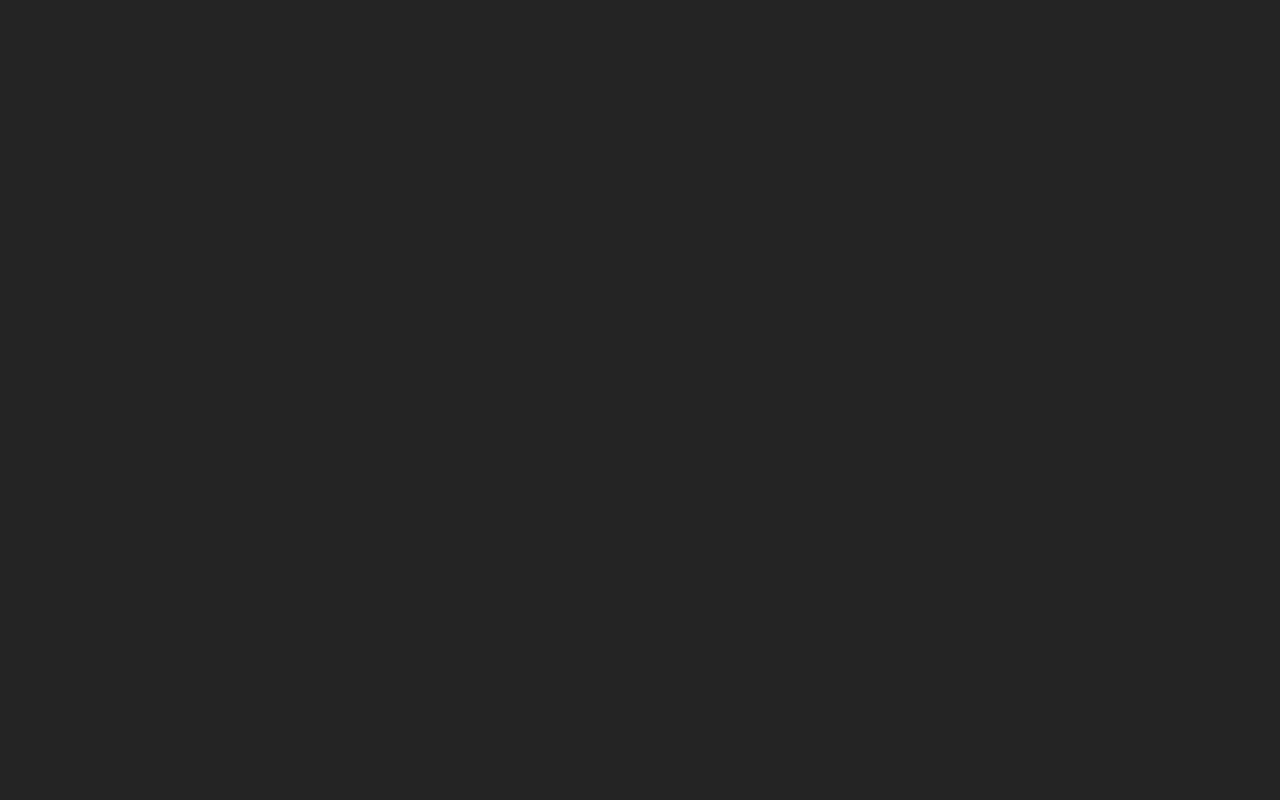
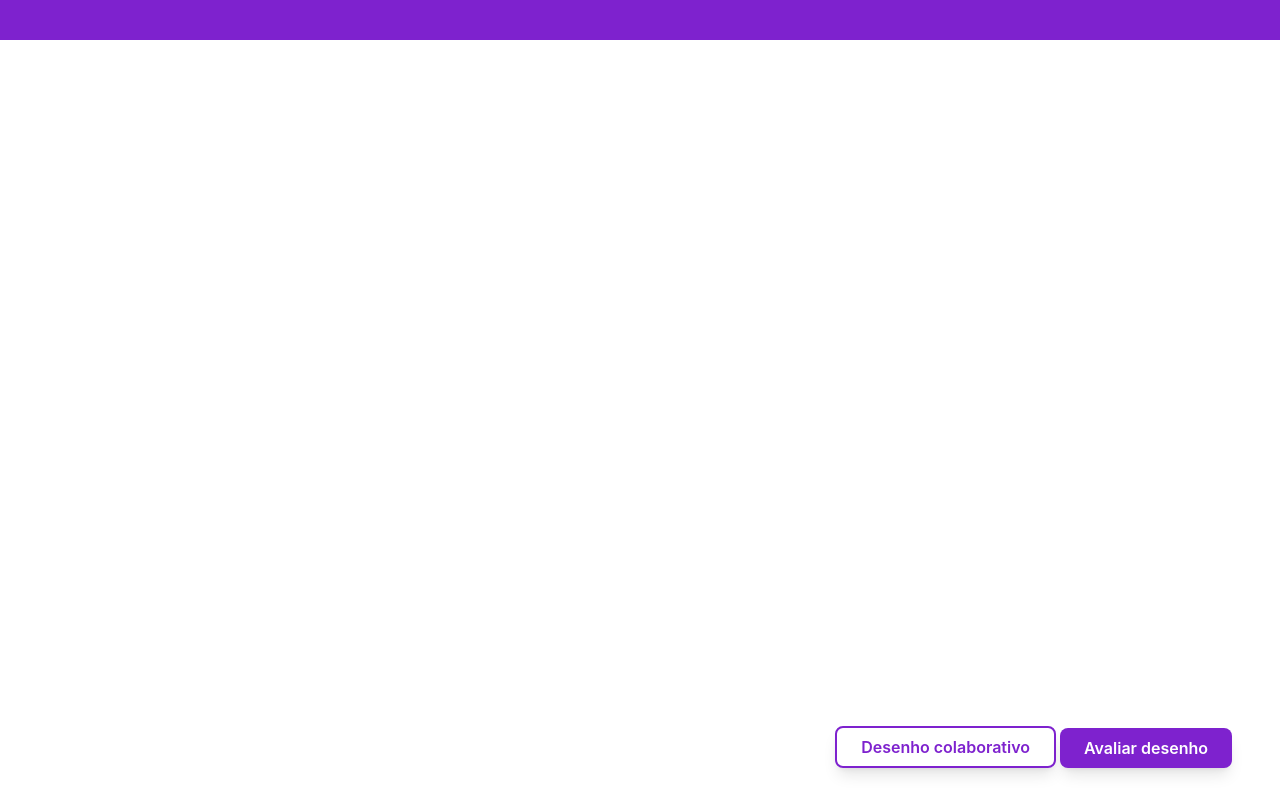
Before and after one commit to giovannimaffeo/melody_muse_frontend, a React (Vite) app: page /evaluation in a window 1280 px wide. Before the commit this address had no page. Built offline with nearby package versions, Linux system fonts and the light colour scheme.

Commit message:
feat: evaluation page

```diff
--- a/src/App.tsx
+++ b/src/App.tsx
@@ -6,6 +6,7 @@ import HomePage from './pages/HomePage';
 import TargetDrawingPage from './pages/TargetDrawingPage';
 import CountdownPage from './pages/CutDownPage';
 import CollaborativeDrawingPage from './pages/CollaborativeDrawingPage';
+import EvaluationPage from './pages/EvaluationPage';
 
 const App = () => {
   return (
@@ -16,6 +17,7 @@ const App = () => {
           <Route path='/target-drawing' element={<TargetDrawingPage />} />
           <Route path='/cutdown' element={<CountdownPage />} />
           <Route path='/collaborative-drawing' element={<CollaborativeDrawingPage />} />
+          <Route path='/evaluation' element={<EvaluationPage />} />
         </Routes>
       </DrawingProvider>
     </Router>
--- /dev/null
+++ b/src/components/CollaborativeDrawingCanvas.tsx
@@ -0,0 +1,61 @@
+import React from 'react';
+
+import DrawingCanvas from '../components/DrawingCanvas';
+import { Stroke } from '../interfaces/stroke';
+
+interface CollaborativeDrawingCanvasProps {
+	addCompletedStrokes: (completedStrokes: Stroke[]) => void;
+	removeCompletedStroke: (stroke: Stroke) => void;
+	removeAllCompletedStrokes: () => void;
+	readOnlyStrokes?: Stroke[];
+};
+
+const CollaborativeDrawingCanvas: React.FC<CollaborativeDrawingCanvasProps> = ({
+	addCompletedStrokes,
+	removeCompletedStroke,
+	removeAllCompletedStrokes,
+	readOnlyStrokes
+}) => {
+  return (
+    <div className='grid grid-cols-2 grid-rows-2 h-full w-full'>
+			<div className='border border-black'>
+				<DrawingCanvas
+					addCompletedStrokes={addCompletedStrokes}
+					removeCompletedStroke={removeCompletedStroke}
+					removeAllCompletedStrokes={removeAllCompletedStrokes}
+					isFullSize={false}
+					readOnlyStrokes={readOnlyStrokes}
+				/>
+			</div>
+			<div className='border border-black'>
+				<DrawingCanvas
+					addCompletedStrokes={addCompletedStrokes}
+					removeCompletedStroke={removeCompletedStroke}
+					removeAllCompletedStrokes={removeAllCompletedStrokes}
+					isFullSize={false}
+					readOnlyStrokes={readOnlyStrokes}
+				/>
+			</div>
+			<div className='border border-black'>
+				<DrawingCanvas
+					addCompletedStrokes={addCompletedStrokes}
+					removeCompletedStroke={removeCompletedStroke}
+					removeAllCompletedStrokes={removeAllCompletedStrokes}
+					isFullSize={false}
+					readOnlyStrokes={readOnlyStrokes}
+				/>
+			</div>
+			<div className='border border-black'>
+				<DrawingCanvas
+					addCompletedStrokes={addCompletedStrokes}
+					removeCompletedStroke={removeCompletedStroke}
+					removeAllCompletedStrokes={removeAllCompletedStrokes}
+					isFullSize={false}
+					readOnlyStrokes={readOnlyStrokes}
+				/>
+			</div>
+    </div>
+  );
+};
+
+export default CollaborativeDrawingCanvas;
--- a/src/components/DrawingCanvas.tsx
+++ b/src/components/DrawingCanvas.tsx
@@ -17,14 +17,15 @@ interface DrawingCanvasProps {
   addCompletedStrokes?: (completedStrokes: Stroke[]) => void;
   removeCompletedStroke?: (stroke: Stroke) => void;
   removeAllCompletedStrokes?: () => void;
+  readOnlyStrokes?: Stroke[];
 };
 
 const DrawingCanvas: React.FC<DrawingCanvasProps> = ({
   isFullSize = true,
-  isReadOnly = false,
   addCompletedStrokes,
   removeCompletedStroke,
-  removeAllCompletedStrokes
+  removeAllCompletedStrokes,
+  readOnlyStrokes
 }) => {
   const canvasRef = useRef<HTMLCanvasElement | null>(null);
   const contextRef = useRef<CanvasRenderingContext2D | null>(null);
@@ -38,6 +39,7 @@ const DrawingCanvas: React.FC<DrawingCanvasProps> = ({
   });
   const [playingColors, setPlayingColors] = useState<Color[]>([]);
   const isToolBrush = tool === 'brush';
+  const isReadOnly = readOnlyStrokes !== undefined;
 
   const handleChangeTool = (tool: 'brush' | 'eraser') => {
     setTool(tool);
@@ -360,6 +362,10 @@ const DrawingCanvas: React.FC<DrawingCanvasProps> = ({
       context.strokeStyle = brushStyle.color.hex;
       contextRef.current = context;
     };
+
+    if (readOnlyStrokes) {
+      readOnlyStrokes.forEach((readOnlyStroke) => drawStroke(readOnlyStroke));
+    };
   }, []);
 
   return (
@@ -371,6 +377,7 @@ const DrawingCanvas: React.FC<DrawingCanvasProps> = ({
         handleChangeTool={handleChangeTool}
         setTool={setTool}
         clearCanvas={clearCanvas}
+        isReadOnly={isReadOnly}
       />
       <div
         onMouseDown={() => openDrawingToolMenu && setOpenDrawingToolMenu(false)}
--- a/src/components/FinishDrawButton.tsx
+++ b/src/components/FilledButton.tsx
@@ -1,18 +1,19 @@
 import React from 'react';
 
-interface FinishDrawButtonProps {
+interface FilledButtonProps {
+  title: string;
   onClick: () => void;
 };
 
-const FinishDrawButton: React.FC<FinishDrawButtonProps> = ({ onClick }) => {
+const FilledButton: React.FC<FilledButtonProps> = ({ title, onClick }) => {
   return (
     <button
       className='absolute right-12 bottom-8 bg-purple-700 text-white font-semibold py-2 px-6 rounded-lg shadow-lg hover:bg-purple-600 transition duration-200'
       onClick={onClick}
     >
-      Finalizar desenho
+      {title}
     </button>
   );
 };
 
-export default FinishDrawButton;
+export default FilledButton;
--- a/src/components/Header.tsx
+++ b/src/components/Header.tsx
@@ -12,6 +12,7 @@ interface HeaderProps {
   handleChangeTool: (tool: "brush" | "eraser") => void;
   setTool: React.Dispatch<React.SetStateAction<"brush" | "eraser" | "click">>;
   clearCanvas: () => void;
+	isReadOnly?: boolean
 }
 
 const Header: React.FC<HeaderProps> = ({
@@ -20,8 +21,12 @@ const Header: React.FC<HeaderProps> = ({
   colors,
   handleChangeTool,
   setTool,
-  clearCanvas
+  clearCanvas,
+	isReadOnly=false
 }) => {
+	if (isReadOnly) {
+		return <div className='flex bg-purple-700 h-[5vh] w-full pl-[1.5%] items-center justify-center' />;
+	} else {
 		return (
 			<div className="flex bg-purple-700 h-[5vh] w-full pl-[1.5%] items-center justify-center">
 				<button
@@ -77,5 +82,6 @@ const Header: React.FC<HeaderProps> = ({
 			</div>
 		);
 	};
+};
 
 export default Header;
--- /dev/null
+++ b/src/components/OutlineButton.tsx
@@ -0,0 +1,19 @@
+import React from 'react';
+
+interface OutlineButtonProps {
+  title: string;
+  onClick: () => void;
+};
+
+const OutlineButton: React.FC<OutlineButtonProps> = ({ title, onClick }) => {
+  return (
+    <button
+      className='absolute right-56 bottom-8 border-2 bg-transparent border-purple-700 text-purple-700 font-semibold py-[7px] px-6 rounded-lg shadow-lg hover:bg-purple-100 transition duration-200'
+      onClick={onClick}
+    >
+      {title}
+    </button>
+  );
+};
+
+export default OutlineButton;
--- /dev/null
+++ b/src/pages/EvaluationPage.tsx
@@ -0,0 +1,67 @@
+import React, { useState } from 'react';
+import { useNavigate } from 'react-router-dom';
+
+import { useDrawingContext } from '../context/DrawingContext';
+import DrawingCanvas from '../components/DrawingCanvas';
+import { Stroke } from '../interfaces/stroke';
+import OutlineButton from '../components/OutlineButton';
+import FilledButton from '../components/FilledButton';
+import CollaborativeDrawingCanvas from '../components/CollaborativeDrawingCanvas';
+
+const EvaluationPage: React.FC = () => {
+  const navigate = useNavigate();
+  const { targetStrokes, setTargetStrokes, collaborativeStrokes } = useDrawingContext();
+  const [visualizationMode, setVisualizationMode] = useState<'target' | 'collaborative'>('target');
+  const isTargetVisualizationMode = visualizationMode === 'target';
+
+  const onClick = () => {
+    navigate('/cutdown');
+  };
+
+  const addCompletedStrokes = (completedStrokes: Stroke[]) => {
+    setTargetStrokes([...targetStrokes, ...completedStrokes]);
+  };
+
+  const removeCompletedStroke = (stroke: Stroke) => {
+    setTargetStrokes(() => targetStrokes.filter((targetStroke) => targetStroke.id !== stroke.id));
+  };
+
+  const removeAllCompletedStrokes = () => {
+    setTargetStrokes([]);
+  };
+
+  const getCanvas = () => {
+    if (isTargetVisualizationMode) {
+      return (
+        <DrawingCanvas
+          addCompletedStrokes={addCompletedStrokes}
+          removeCompletedStroke={removeCompletedStroke}
+          removeAllCompletedStrokes={removeAllCompletedStrokes}
+          readOnlyStrokes={targetStrokes}
+        />
+      );
+    } else {
+      return (
+        <CollaborativeDrawingCanvas
+          addCompletedStrokes={addCompletedStrokes}
+          removeCompletedStroke={removeCompletedStroke}
+          removeAllCompletedStrokes={removeAllCompletedStrokes}
+          readOnlyStrokes={collaborativeStrokes}
+        />
+      );
+    };
+  };
+
+  return (
+    <>
+      {getCanvas()}
+      <OutlineButton
+        title={isTargetVisualizationMode ? 'Desenho colaborativo' : 'Desenho alvo'}
+        onClick={() => setVisualizationMode(isTargetVisualizationMode ? 'collaborative' : 'target')}
+      />
+      <FilledButton title='Avaliar desenho' onClick={() => console.log("oi")} />
+    </>
+  );
+};
+
+export default EvaluationPage;
--- a/src/pages/TargetDrawingPage.tsx
+++ b/src/pages/TargetDrawingPage.tsx
@@ -3,7 +3,7 @@ import { useNavigate } from 'react-router-dom';
 
 import { useDrawingContext } from '../context/DrawingContext';
 import DrawingCanvas from '../components/DrawingCanvas';
-import FinishDrawButton from '../components/FinishDrawButton';
+import FilledButton from '../components/FilledButton';
 import { Stroke } from '../interfaces/stroke';
 
 const TargetDrawingPage: React.FC = () => {
@@ -33,7 +33,7 @@ const TargetDrawingPage: React.FC = () => {
         removeCompletedStroke={removeCompletedStroke}
         removeAllCompletedStrokes={removeAllCompletedStrokes}
       />
-      <FinishDrawButton onClick={onClick} />
+      <FilledButton title='Finalizar desenho' onClick={onClick} />
     </>
   );
 };
```
Also changed, not shown: src/pages/CollaborativeDrawingPage.tsx (+12 -39 lines). Lines whose indentation alone changed are shown as unchanged.
